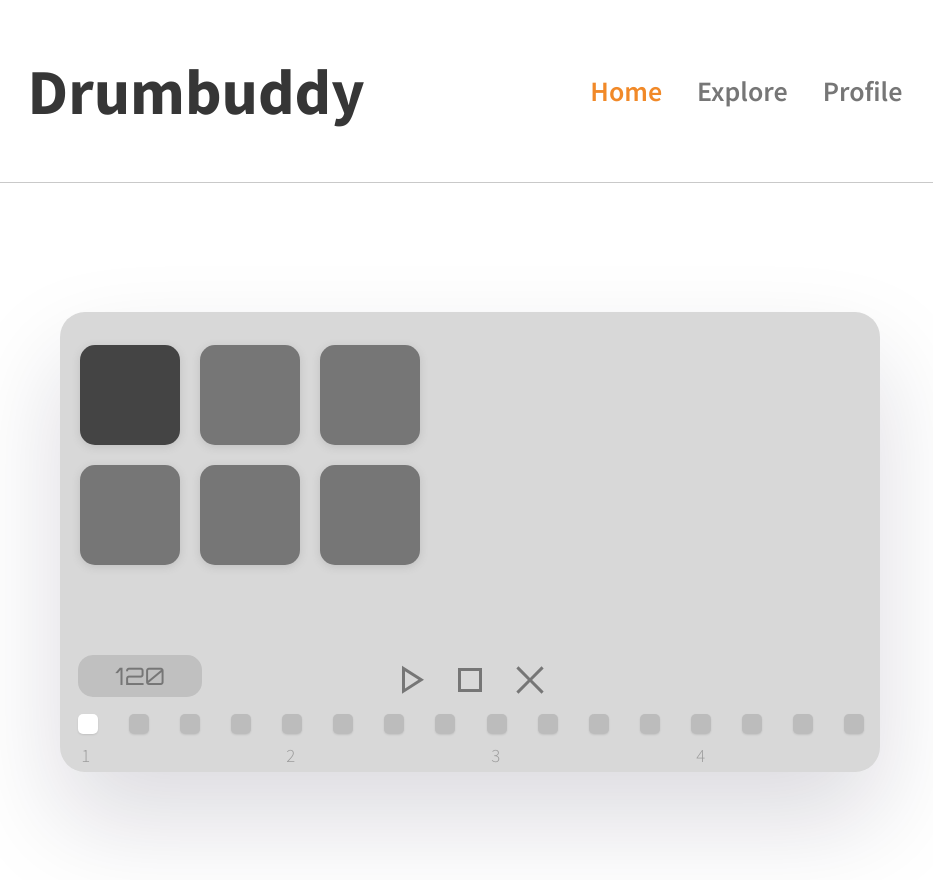
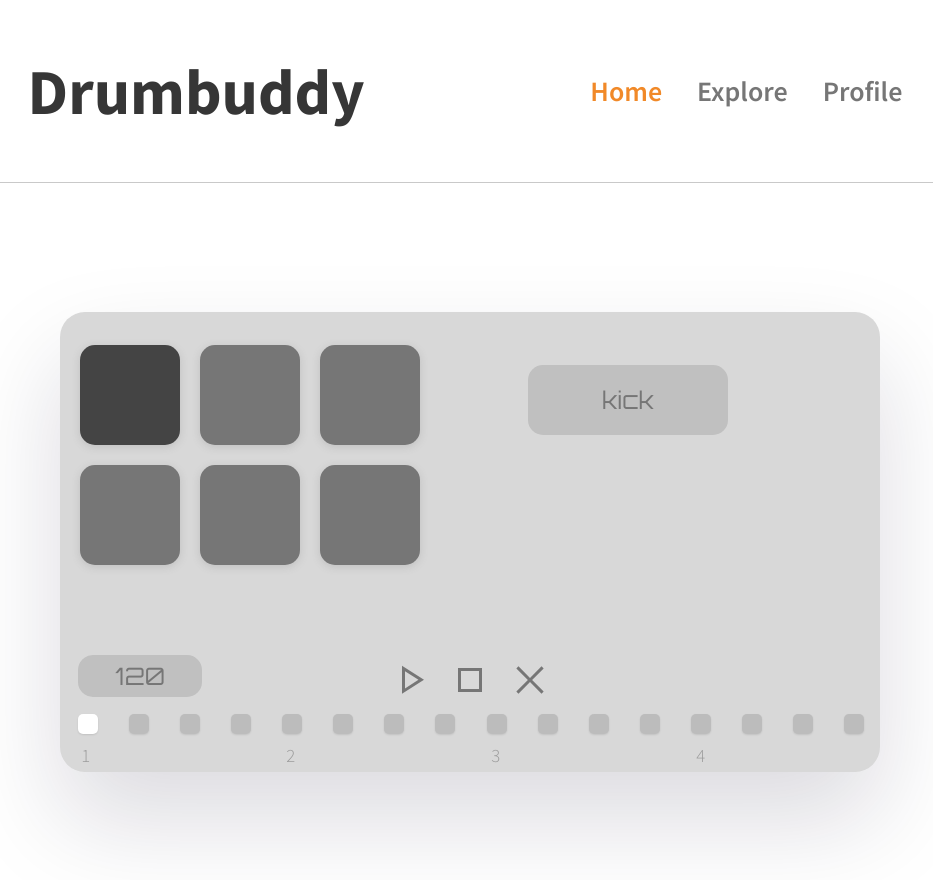
Before and after one commit to lukeweston1234/drum-buddy-v2, a React (Create React App) app: page /Home in a window 1280 px wide. Shown: the top 880 px of the page, without its empty margins (170-1103 px from the left). Built offline with nearby package versions, Linux system fonts and the light colour scheme; no server answers.

Commit message:
Sound name screen

```diff
--- a/src/components/DrumMachine.jsx
+++ b/src/components/DrumMachine.jsx
@@ -7,6 +7,7 @@ import { PlayButton } from "./PlayButton";
 import { ResetButton } from "./ResetButton";
 import { BPM } from "./BPM";
 import { StopButton } from "../components/StopButton";
+import { MiniScreen } from "./MiniScreen";
 
 const DrumMachine = () => {
   const [activeButton, setActiveButton] = useState("kick");
@@ -39,6 +40,7 @@ const DrumMachine = () => {
   return (
     <div className="wrapper">
       <div className="drum-machine">
+        <div className="drum-machine-top">
           <div className="drum-button-container">
             <DrumButton
               audio={kick}
@@ -77,6 +79,9 @@ const DrumMachine = () => {
               activeButton={activeButton}
             />
           </div>
+          <MiniScreen activeButton={activeButton} />
+        </div>
+
         <div className="control-wrapper">
           <BPM bpm={bpm} setBPM={setBPM} />
           <div className="controls">
--- /dev/null
+++ b/src/components/MiniScreen.jsx
@@ -0,0 +1,8 @@
+import React from "react";
+import "../styles/MiniScreen.css";
+
+const MiniScreen = ({ activeButton }) => {
+  return <div className="mini-screen">{activeButton}</div>;
+};
+
+export { MiniScreen };
--- a/src/styles/DrumMachine.css
+++ b/src/styles/DrumMachine.css
@@ -41,3 +41,11 @@
   grid-template-rows: 1 50px;
   margin-bottom: 0px;
 }
+
+.drum-machine-top {
+  display: flex;
+  flex-direction: row;
+  flex-wrap: nowrap;
+  align-items: center;
+  justify-content: flex-start;
+}
--- /dev/null
+++ b/src/styles/MiniScreen.css
@@ -0,0 +1,17 @@
+.mini-screen {
+  margin-left: 48px;
+  margin-bottom: 180px;
+  font-family: Orbitron;
+  display: flex;
+  justify-content: center;
+  align-items: center;
+  background-color: #c0c0c0;
+  font-size: 1.5em;
+  color: #767676;
+  width: 200px;
+  height: 70px;
+  border: none;
+  text-align: center;
+  vertical-align: middle;
+  border-radius: 15px;
+}
```
Lines whose indentation alone changed are shown as unchanged.
